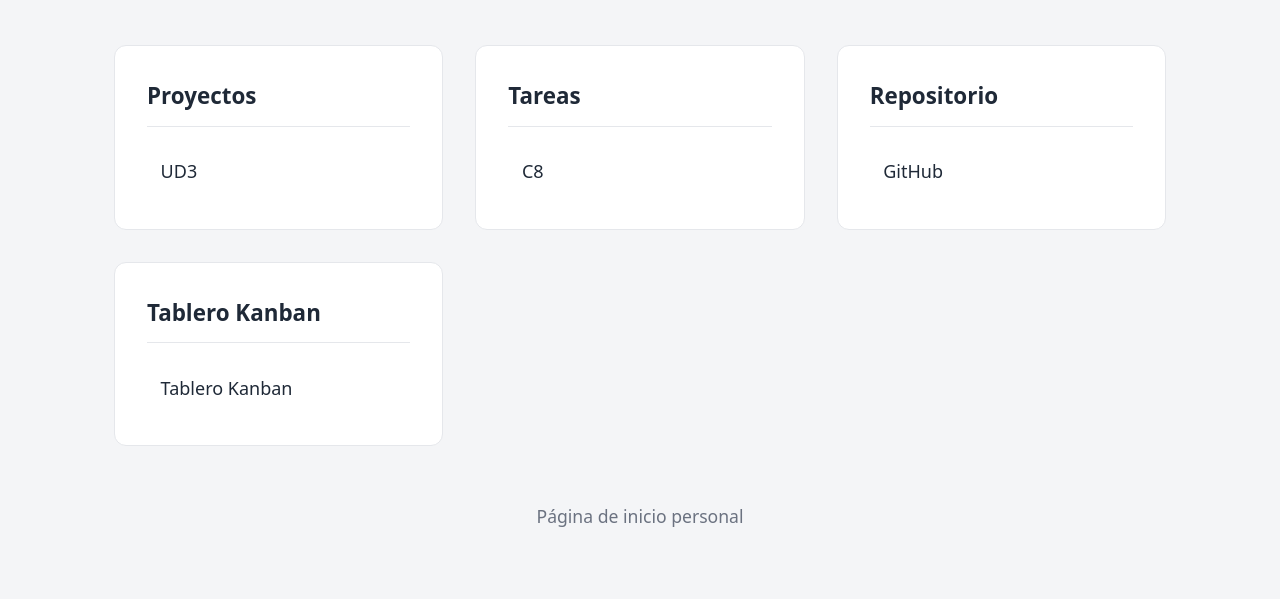
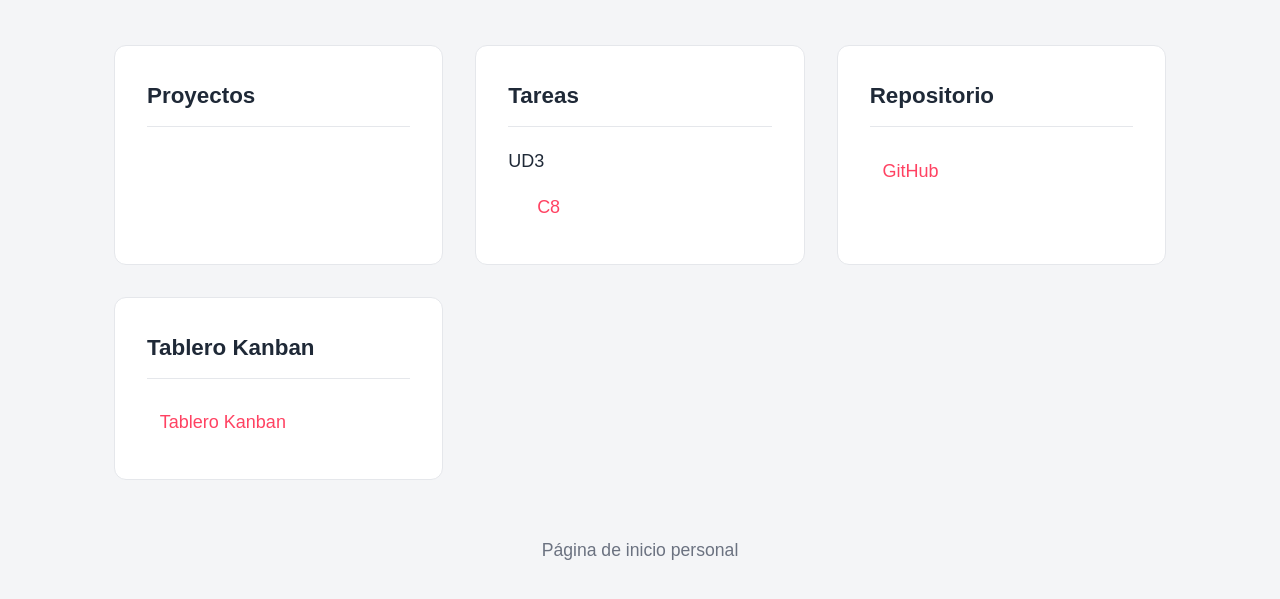
Before and after one commit to mig0m/ProyectoInterfaces, a plain HTML site: page index.html in a window 1280 px wide. Shown: the part 143-742 px from the top of the page. Drawn offline with Linux system fonts and the light colour scheme.

Commit message:
Página de inicio

```diff
--- a/estilos.css
+++ b/estilos.css
@@ -5,7 +5,7 @@
 }
 
 body {
-  font-family: system-ui, sans-serif;
+  font-family: sans-serif;
   font-size: 18px;
   background: #f4f5f7;
   color: #1f2937;
@@ -60,17 +60,17 @@ li + li {
   margin-top: 0.75rem;
 }
 
+ul ul {
+  margin-top: 0.5rem;
+  margin-left: 1rem;
+}
+
 a {
   display: block;
   text-decoration: none;
-  color: inherit;
-  padding: 0.65rem 0.85rem;
+  color: rgb(255, 66, 98);
+  padding: 0.6rem 0.8rem;
   border-radius: 6px;
-}
-
-a:hover {
-  background: #eff6ff;
-  color: #1d4ed8;
 }
 
 footer {
--- a/index.html
+++ b/index.html
@@ -19,14 +19,20 @@
         <section>
             <h2>Proyectos</h2>
             <ul>
-                <li><a href="#" target="_blank">UD3</a></li>
+                <li><a href="#"></a></li>
+
             </ul>
         </section>
 
         <section>
             <h2>Tareas</h2>
             <ul>
-                <li><a href="#" target="_blank">C8</a></li>
+                <li>
+                    UD3
+                    <ul>
+                        <li><a href="https://github.com/mig0m/ProyectoInterfaces/tree/master/C8" target="_blank">C8</a></li>
+                    </ul>
+                </li>
             </ul>
         </section>
 
```
